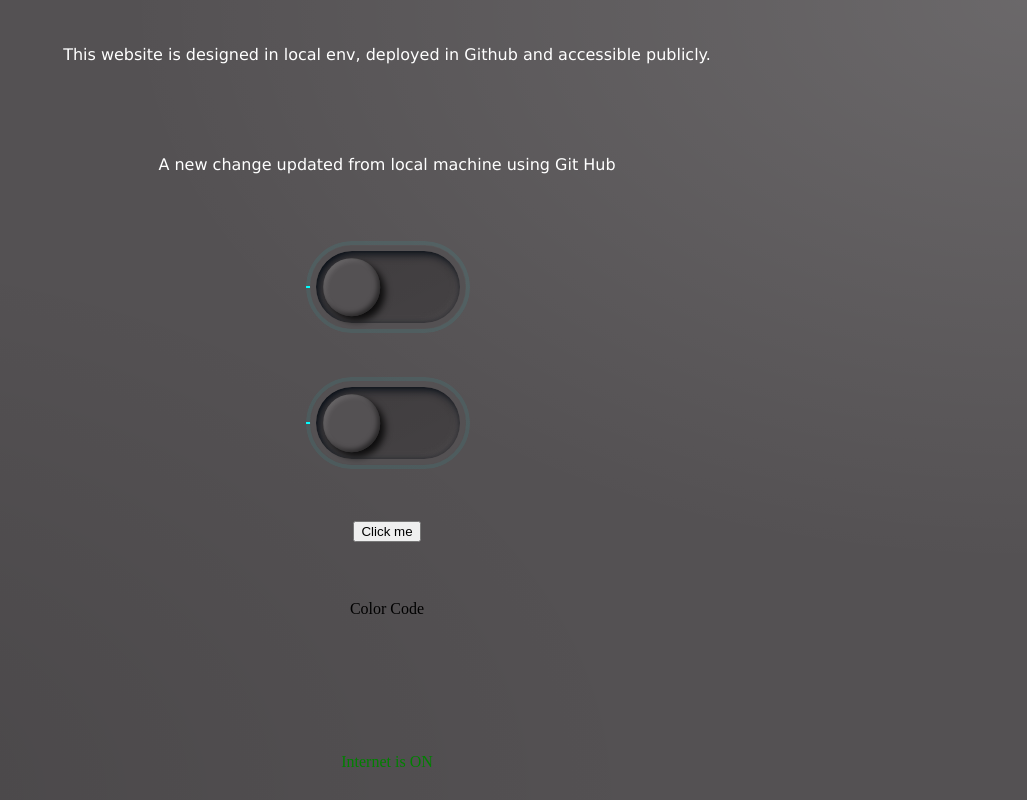
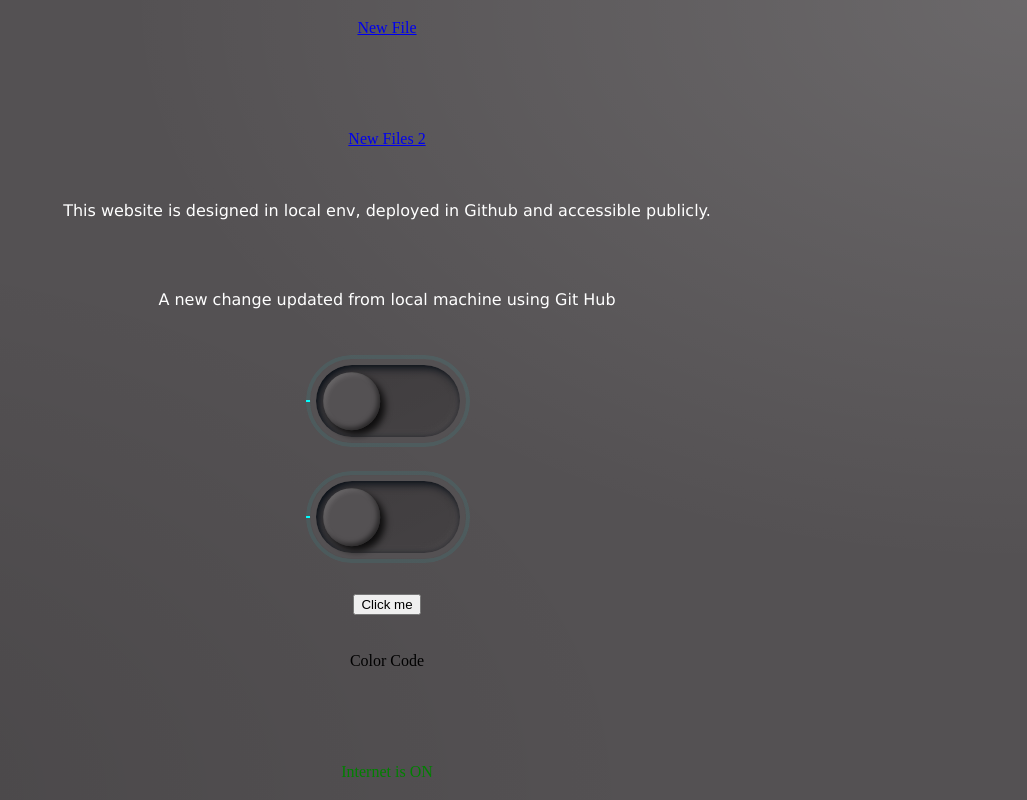
Before and after one commit to SreekumarPillai/sreekumarpillai.github.io, a plain HTML site: page Index.html in a window 1280 px wide. Shown: the whole page, without its empty margins (253-1280 px from the left). Drawn offline with Linux system fonts and the light colour scheme.

Commit message:
Updated index.html with href to new file and new file 2

```diff
--- a/Index.html
+++ b/Index.html
@@ -137,6 +137,7 @@ body {
 </style>
 </head>
 <body>
+	<a href="NewFile.html">New File</a> &nbsp; &nbsp; <a href="NewFile-2.html">New Files 2</a>
 	<p style="color:#fff; font-family: Verdana, Geneva, Tahoma, sans-serif;">This website is designed in local env, deployed in Github and accessible publicly.</p>
   <p style="color:#fff; font-family: Verdana, Geneva, Tahoma, sans-serif;">A new change updated from local machine using Git Hub</p>
 <input type="checkbox" role="switch" class="neon" />
```
